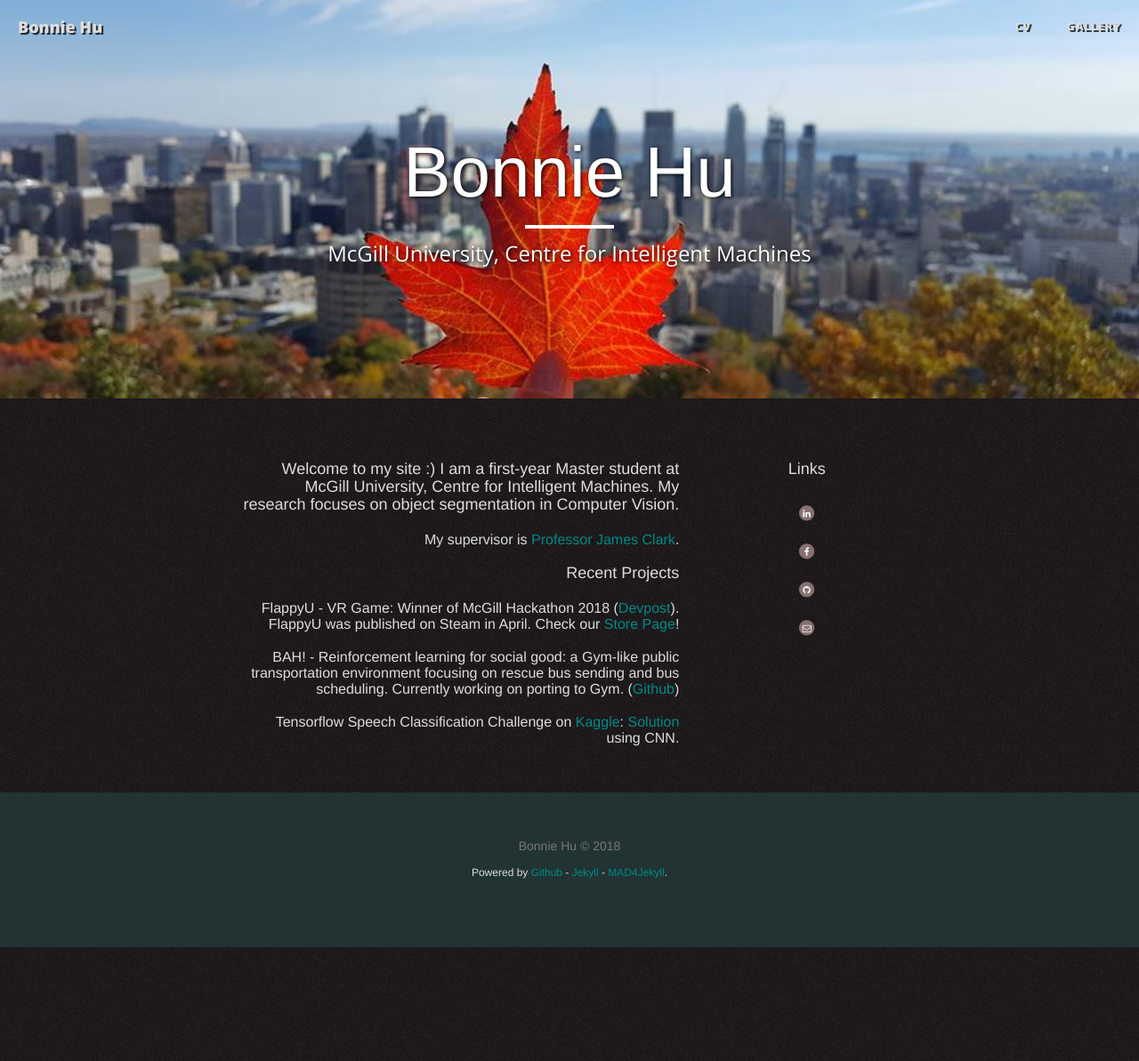
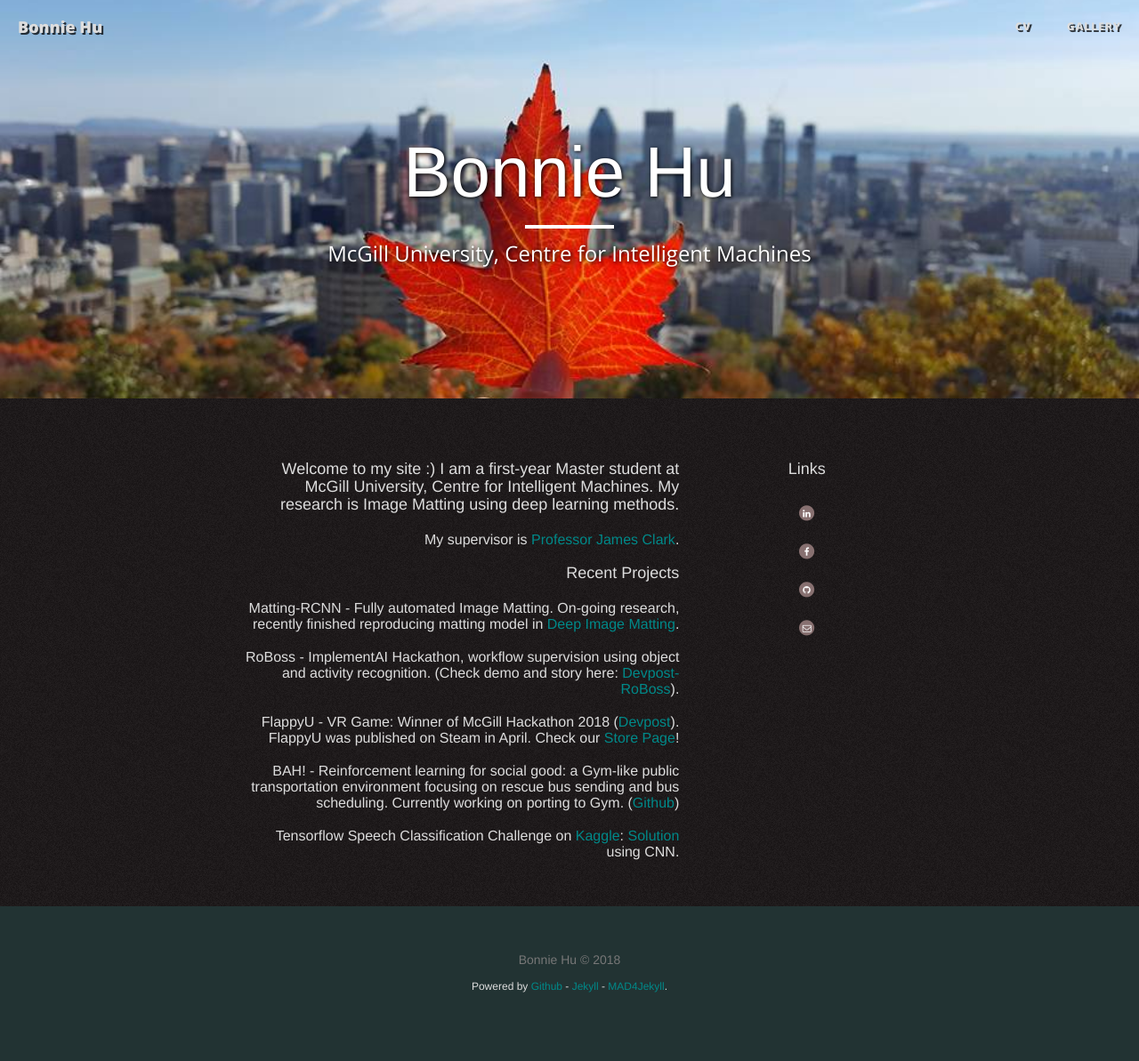
Before and after one commit to Bonnie970/Bonnie970.github.io, a Jekyll site: the page built from pages/index.html, in a window 1280 px wide and 1193 px high. Shown: the whole window at 89% size. Built offline with Jekyll 4.4.1, drawn with Linux system fonts in a browser that asks for light colours; nearby versions of some CDN libraries.

Commit message:
Update index.html

```diff
--- a/pages/index.html
+++ b/pages/index.html
@@ -51,12 +51,16 @@ permalink: ./index.html
 
         <div class="col-md-left-cntct">
 
-<h2>Welcome to my site :) I am a first-year Master student at McGill University, Centre for Intelligent Machines. My research focuses on object segmentation in Computer Vision.</h2>
+<h2>Welcome to my site :) I am a first-year Master student at McGill University, Centre for Intelligent Machines. My research is Image Matting using deep learning methods.</h2>
 
 <h3>My supervisor is <a href="http://www.cim.mcgill.ca/~clark/">Professor James Clark</a>. </h3>
 
 
 <h2>Recent Projects</h2>
+	<h3> Matting-RCNN - Fully automated Image Matting. On-going research, recently finished reproducing matting model in <a href="https://arxiv.org/abs/1703.03872">Deep Image Matting</a>.
+	</h3>
+	<h3> RoBoss - ImplementAI Hackathon, workflow supervision using object and activity recognition. (Check demo and story here: <a href="https://devpost.com/software/roboss">Devpost-RoBoss</a>).
+	</h3>
 	<h3> FlappyU - VR Game: Winner of McGill Hackathon 2018 (<a href="https://devpost.com/software/flappyu">Devpost</a>). FlappyU was published on Steam in April. Check our <a href="https://store.steampowered.com/app/822740/FlappyU_VR/">Store Page</a>!
 	</h3>
 	<h3> BAH! - Reinforcement learning for social good: a Gym-like public transportation environment focusing on rescue bus sending and bus scheduling. Currently working on porting to Gym. (<a href="https://github.com/Bonnie970/BAH_AI_Transportation">Github</a>)
```
